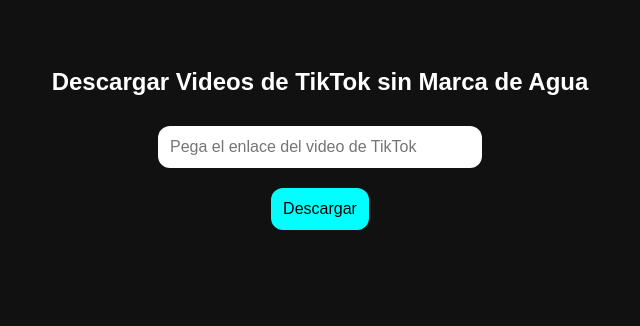
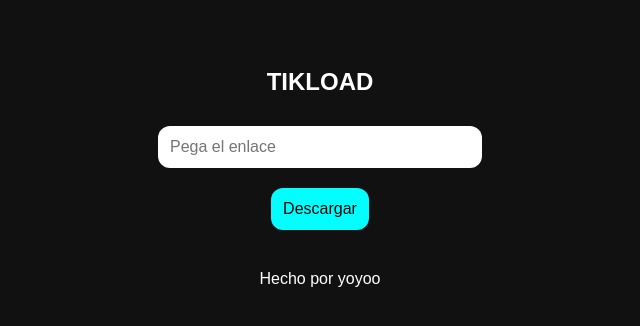
Before and after one commit to eloyh05/AYJP, a plain HTML site: page index.html in a window 1280 px wide. Shown: the whole page, without its empty margins (320-960 px from the left). Drawn offline with Linux system fonts and the light colour scheme.

Commit message:
Update index.html

```diff
--- a/index.html
+++ b/index.html
@@ -3,16 +3,21 @@
 <head>
   <meta charset="UTF-8" />
   <meta name="viewport" content="width=device-width, initial-scale=1" />
-  <title>Descargar TikTok sin Marca de Agua</title>
+  <title>TIKLOAD</title>
   <link rel="stylesheet" href="style.css" />
 </head>
 <body>
-  <h2>Descargar Videos de TikTok sin Marca de Agua</h2>
-  <input type="text" id="tiktokUrl" placeholder="Pega el enlace del video de TikTok" />
+  <h2>TIKLOAD</h2>
+  <input type="text" id="tiktokUrl" placeholder="Pega el enlace" />
   <button onclick="descargarVideo()">Descargar</button>
 
   <div id="videoContainer"></div>
 
   <script src="script.js"></script>
+
+  <footer>
+  Hecho por yoyoo
+</footer>
+
 </body>
 </html>
```
